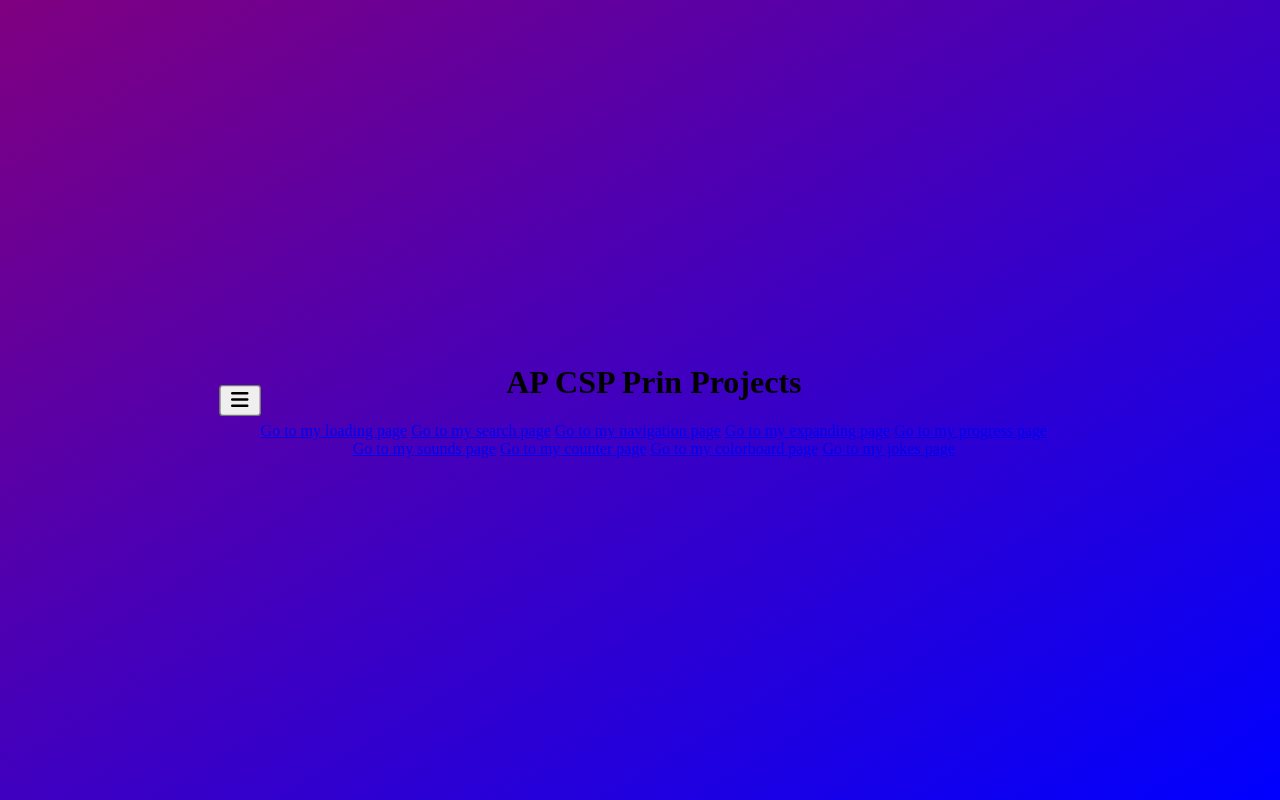
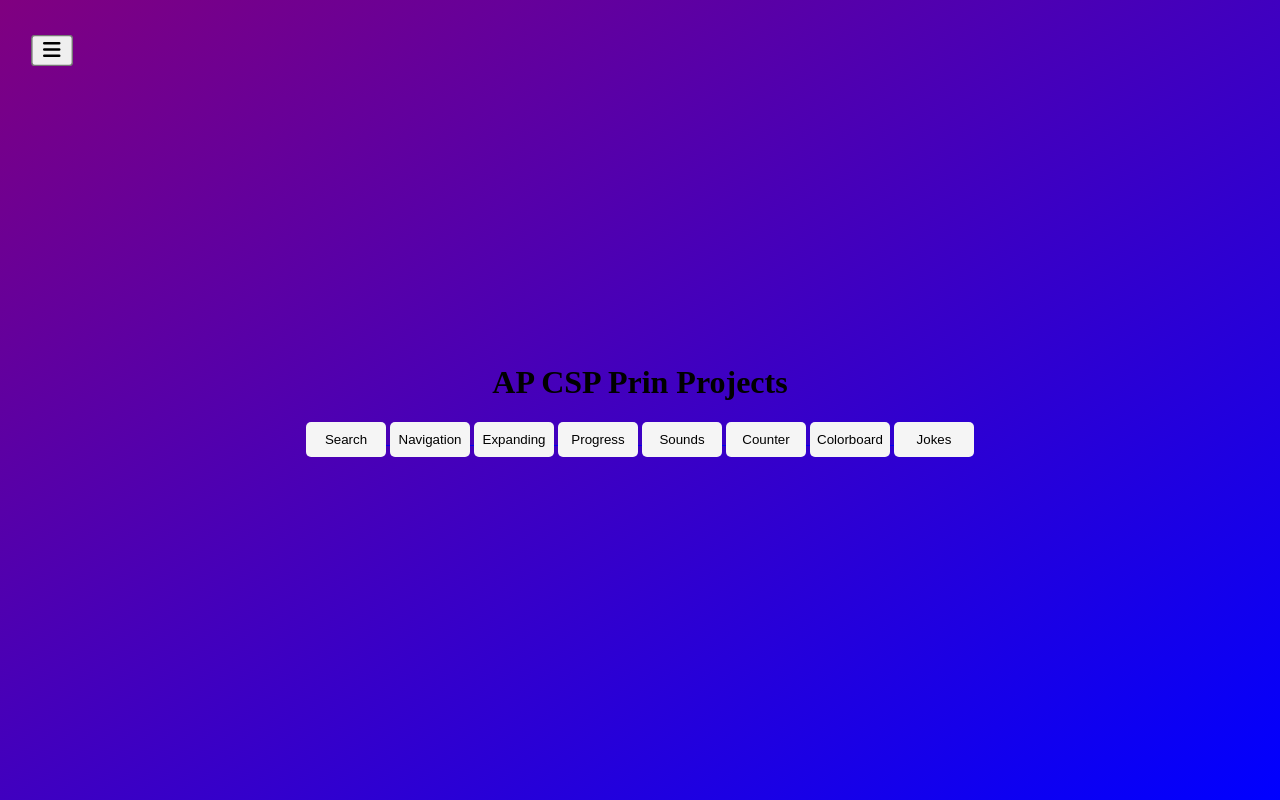
Before and after one commit to KoldDood/website, a plain HTML site: page index.html in a window 1280 px wide. Drawn offline with Linux system fonts and the light colour scheme.

Commit message:
Some message

```diff
--- a/css/expanding.css
+++ b/css/expanding.css
@@ -1,5 +1,6 @@
 
 body {
+    background: linear-gradient( black, white);
     display: flex;
     height: 100vh;
     align-items: center;
--- a/css/index.css
+++ b/css/index.css
@@ -10,9 +10,9 @@ body {
 
 .tab {
     display: flex;
+    position: absolute;
     top: 5%;
-    left: 5%;
-    text-decoration: none;
+    left: 3%;
     scale: 1.5;
     color: white;
     opacity: 1;
@@ -23,3 +23,12 @@ body {
     text-align: center;
     width: 800px;
 }
+
+.container button {
+    height:35px;
+    width:80px;
+    padding: 4px;
+    background-color: whitesmoke;
+    border-radius: 5px;
+    border: 0;
+}
--- a/css/loading.css
+++ b/css/loading.css
@@ -12,7 +12,7 @@ body {
 
 .home {
     display: flex;
-    top: 5%;
+    bottom: 5%;
     text-decoration: none;
     scale: 2;
     color: white;
--- a/css/navigation1.css
+++ b/css/navigation1.css
@@ -10,6 +10,8 @@ body {
 
 .home {
     display: flex;
+    align-items: center;
+    right: 50%;
     top: 5%;
     text-decoration: none;
     scale: 2;
--- /dev/null
+++ b/css/typing.css
@@ -0,0 +1,30 @@
+@import url('https://fonts.googleapis.com/css2?family=Delicious+Handrawn&display=swap');
+
+body {
+    font-family: 'Delicious Handrawn', cursive;
+    display: flex;
+    flex-direction: column;
+    height: 100vh;
+    align-items: center;
+    justify-content: center;
+    overflow: hidden;
+    margin: 0;
+    background-color: darkolivegreen;
+}
+
+.container {
+    position: absolute;
+    bottom: 20px;
+    background-color: rgba(0,0,0,0.1);
+    padding: 10px 20px;
+    font-size: 18px;
+}
+
+input {
+    width: 50px;
+    padding: 5px;
+    font-size: 18px;
+    background-color: darkolivegreen;
+    border: none;
+    text-align: center;
+}
--- a/index.html
+++ b/index.html
@@ -11,15 +11,30 @@
         </div>
         <div class="container">
             <h1>AP CSP Prin Projects</h1>
-            <a href="loading.html">Go to my loading page</a>
-            <a href="search.html">Go to my search page</a>
-            <a href="navigation1.html">Go to my navigation page</a>
-            <a href="expanding.html">Go to my expanding page</a>
-            <a href="progress.html">Go to my progress page</a>
-            <a href="sounds.html">Go to my sounds page</a>
-            <a href="counter.html">Go to my counter page</a>
-            <a href="colorboard.html">Go to my colorboard page</a>
-            <a href="jokes.html">Go to my jokes page</a>
+            <a href="search.html">
+                <button>Search</button>
+            </a>
+            <a href="navigation1.html">
+                <button>Navigation</button>
+            </a>
+            <a href="expanding.html">
+                <button>Expanding</button>
+            </a>
+            <a href="progress.html">
+                <button>Progress</button>
+            </a>
+            <a href="sounds.html">
+                <button>Sounds</button>
+            </a>
+            <a href="counter.html">
+                <button>Counter</button>
+            </a>
+            <a href="colorboard.html">
+                <button>Colorboard</button>
+            </a>
+            <a href="jokes.html">
+                <button>Jokes</button>
+            </a>
         </div>
 
         <script src="https://kit.fontawesome.com/0e1dc9793f.js" crossorigin="anonymous"></script>
```
Also changed, not shown: js/typing.js (added, +24 -0 lines), typing.html (added, +15 -0 lines).
